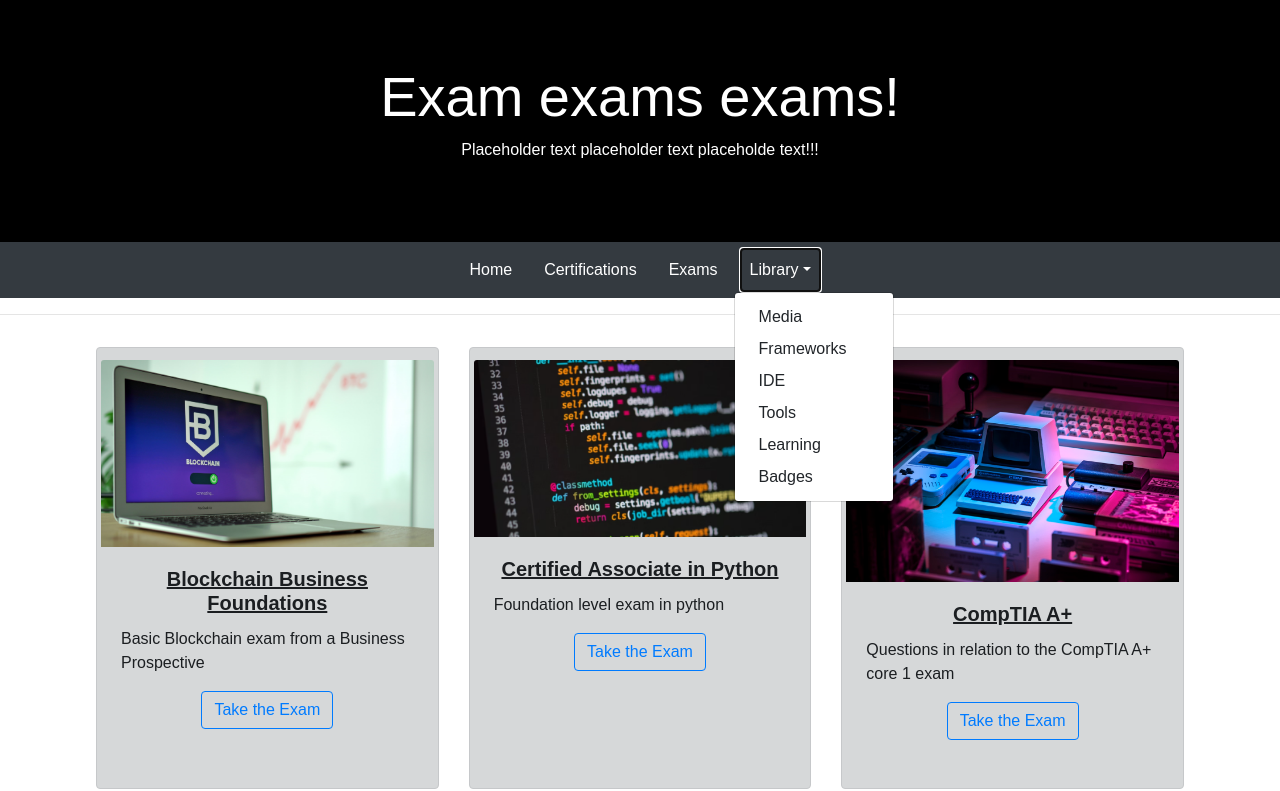
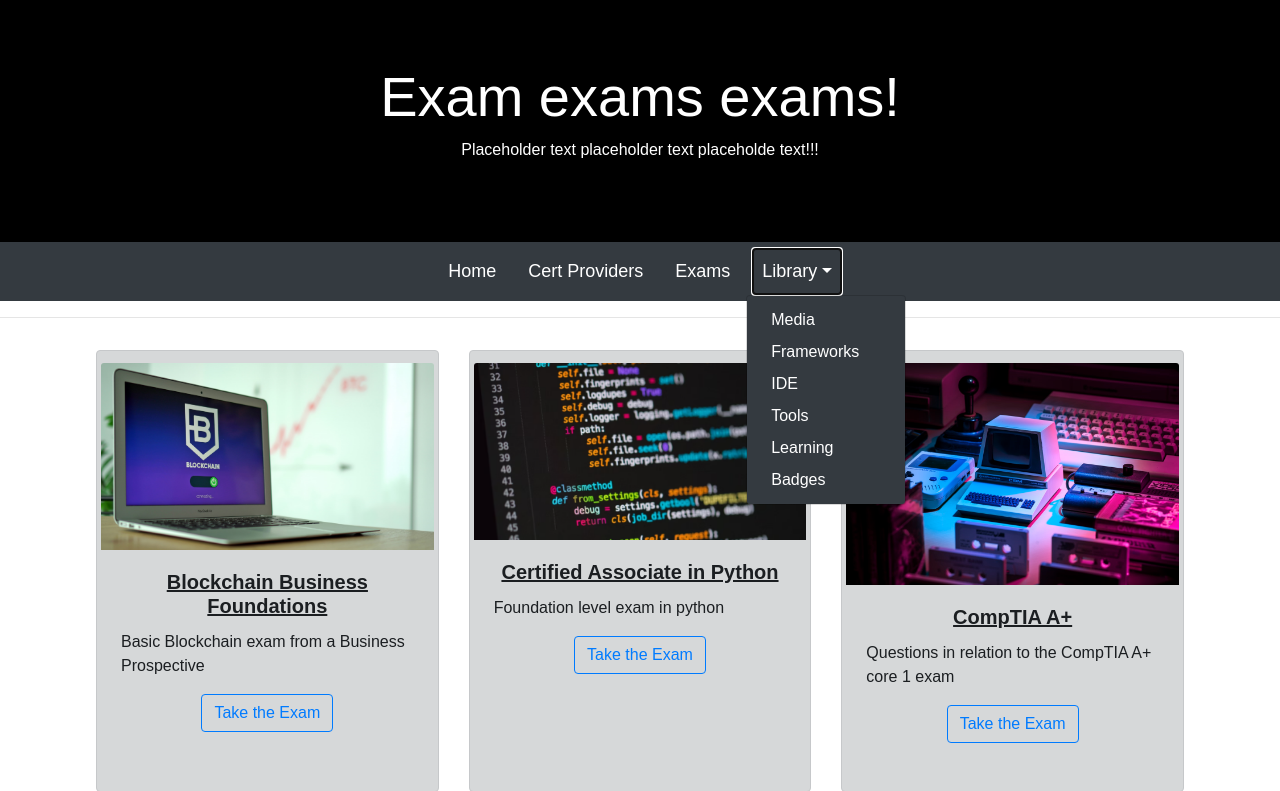
Before and after one commit to nandabritto/MSP-4, a Django app: page /exams in a window 1280 px wide, after a click on "Library". Shown: the part 49-840 px from the top of the page. Run offline with Django 3.2, Linux system fonts and the light colour scheme; data comes from the database, SQL or seed files in the repository; both versions use the stored data as it was after the commit; some libraries are stand-ins or nearby versions.

Commit message:
Aligning navbar across devices

```diff
--- a/static/css/style.css
+++ b/static/css/style.css
@@ -97,12 +97,27 @@ body, html {
   background-color:rgb(49, 49, 49);
 } */
 
+/* Used important in order to override Bootstrap defaults */
 .nav-link {
   color: white !important;
+  font-size: large;
 }
 
+/* Used important in order to override Bootstrap defaults */
 .nav-link:hover {
   background-color: rgb(255, 255, 255, 0.5);
   color: black !important;
   /* color:#fff; */
 }
+.dropdown-item:hover {
+  background-color: rgb(255, 255, 255, 0.5);
+  color: black !important;
+  /* color:#fff; */
+}
+.dropdown-menu {
+  background-color: rgb(52, 58, 64);
+  color: white !important;
+}
+.dropdown-item {
+  color: white !important;
+}
--- a/templates/navbar.html
+++ b/templates/navbar.html
@@ -1,14 +1,14 @@
 <!-- loads all the static resources -->
 {% load static %}
 
-  <nav class="navbar navbar-expand-lg navbar-dark bg-dark">
+  <nav class="navbar navbar-expand-sm navbar-dark bg-dark">
     <div class="container-fluid">
         <ul class="navbar-nav mx-auto">
           <li class="nav-item px-2">
             <a class="nav-link" href="{% url 'index' %}">Home</a>
           </li>
           <li class="nav-item px-2">
-            <a class="nav-link" href="{% url 'providers:providers-list' %}">Certifications</a>
+            <a class="nav-link" href="{% url 'providers:providers-list' %}">Cert Providers</a>
           </li>
           <li class="nav-item px-2">
             <a class="nav-link" href="{% url 'exams:list-view' %}">Exams</a>
```
Also changed, not shown: db.sqlite3.
